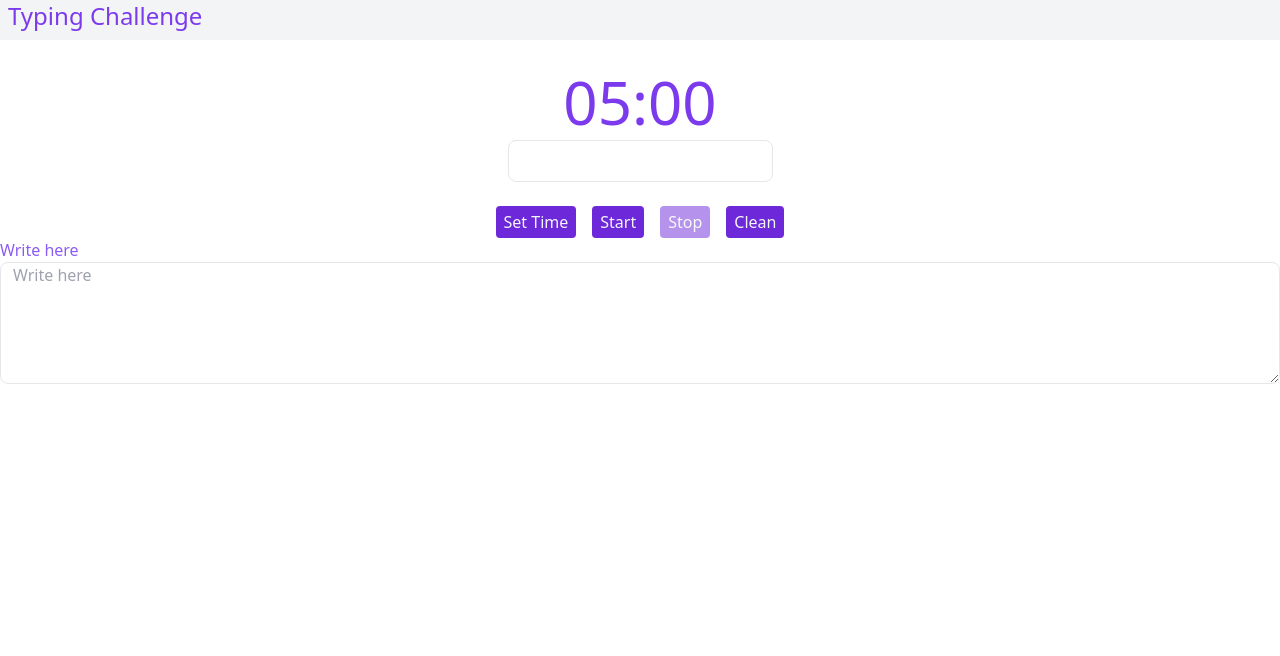
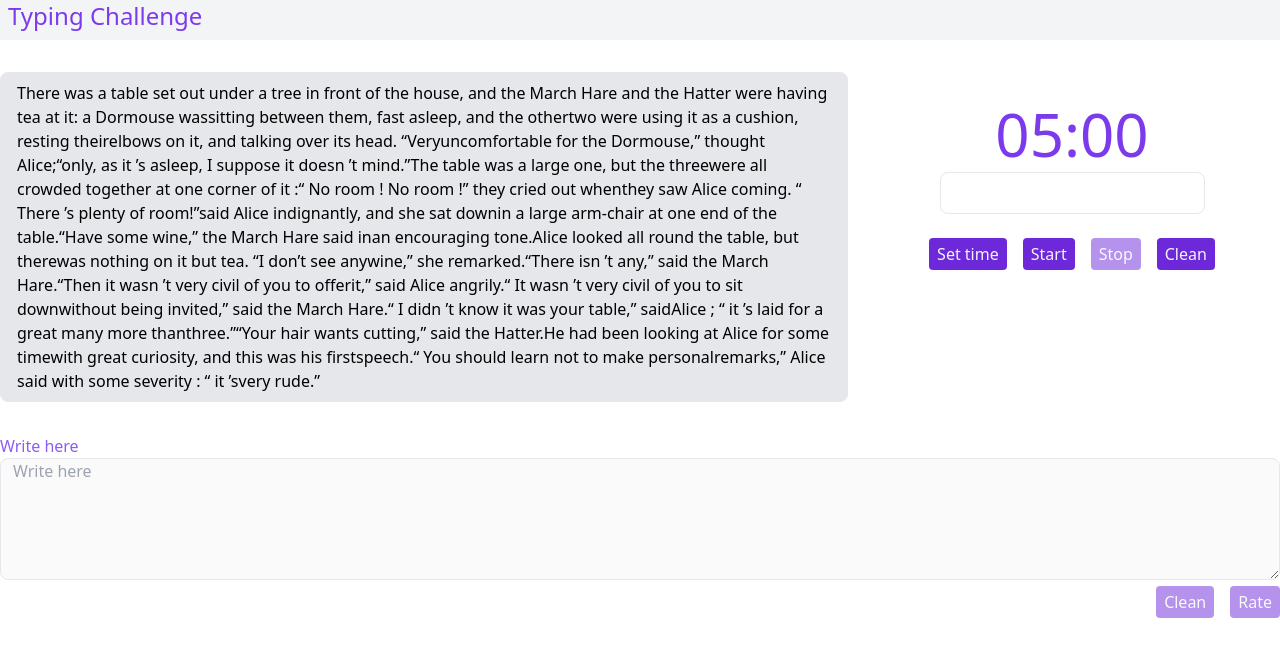
Before and after one commit to Rafael3226/typing-challenge, a React app: page / in a window 1280 px wide. Shown: the top 656 px of the page. Built offline with nearby package versions, Linux system fonts and the light colour scheme.

Commit message:
Text area value to store

```diff
--- a/src/App.jsx
+++ b/src/App.jsx
@@ -1,24 +1,62 @@
-import React from 'react';
+import React, { useState } from 'react';
 import './App.css';
 import NavBar from './components/NavBar.jsx';
 import TextArea from './components/forms/TextArea.jsx';
+import Paragraph from './components/forms/Paragraph.jsx';
 import Timer from './components/timer/Timer.jsx';
 import Container from './containers/Container.jsx';
+import { alice2 } from './assets/texts/text.js';
+import { useDispatch, useSelector } from 'react-redux';
+import { setText } from './redux/slices/counterSlice';
+import Button from './components/forms/Button.jsx';
 
 export function App() {
+  const { running, text } = useSelector((state) => state.counter);
+  const dispatch = useDispatch();
+
+  const handleText = (evt) => {
+    const { value: text } = evt.target;
+    dispatch(setText({ text }));
+  };
+  const handleClean = () => {
+    dispatch(setText({ text: '' }));
+  };
+  const handleRate = () => {};
   return (
     <>
       <NavBar />
       <Container>
-        <Timer />
+        <div className="grid grid-cols-3 gap-4 my-8">
+          <Paragraph
+            className="col-span-2 bg-gray-200 border rounded-lg"
+            text={alice2}
+          />
+          <Timer />
+        </div>
         <TextArea
           label="Write here"
           placeholder="Write here"
           rows={5}
           id="text-area"
-          value=""
-          onChange={() => {}}
+          value={text}
+          onChange={handleText}
+          disabled={!running}
+          selected={true}
         />
+        <div className="flex justify-end gap-4">
+          <Button
+            type="button"
+            value="Clean"
+            onClick={handleClean}
+            disabled={!text}
+          />
+          <Button
+            type="button"
+            value="Rate"
+            onClick={handleRate}
+            disabled={text === ''}
+          />
+        </div>
       </Container>
     </>
   );
--- /dev/null
+++ b/src/assets/texts/text.js
@@ -0,0 +1,2 @@
+export const alice1 = `“Why,” said the Dodo, “ the best way toexplain it is to do it.” (And as you might liketo try the thing yourself, some winter day, Iwill tell you how the Dodo managed it.)First it marked out a race-course, in a sortof circle, (“the exact shape doesn ’t matter,” itsaid,) and then all the party were placed alongthe course, here and there. There was no “One,two, three, and away,” but they began runningwhen they liked, and left off when they liked, sothat it was not easy to know when the race wasover. However, when they had been running halfan-hour or so, and were quite dry again, the Dodosuddenly called out, “The race is over!” and theyall crowded round it, panting, and asking, “Butwho has won ?”`;
+export const alice2 = `There was a table set out under a tree in front of the house, and the March Hare and the Hatter were having tea at it: a Dormouse wassitting between them, fast asleep, and the othertwo were using it as a cushion, resting theirelbows on it, and talking over its head. “Veryuncomfortable for the Dormouse,” thought Alice;“only, as it ’s asleep, I suppose it doesn ’t mind.”The table was a large one, but the threewere all crowded together at one corner of it :“ No room ! No room !” they cried out whenthey saw Alice coming. “ There ’s plenty of room!”said Alice indignantly, and she sat downin a large arm-chair at one end of the table.“Have some wine,” the March Hare said inan encouraging tone.Alice looked all round the table, but therewas nothing on it but tea. “I don’t see anywine,” she remarked.“There isn ’t any,” said the March Hare.“Then it wasn ’t very civil of you to offerit,” said Alice angrily.“ It wasn ’t very civil of you to sit downwithout being invited,” said the March Hare.“ I didn ’t know it was your table,” saidAlice ; “ it ’s laid for a great many more thanthree.”“Your hair wants cutting,” said the Hatter.He had been looking at Alice for some timewith great curiosity, and this was his firstspeech.“ You should learn not to make personalremarks,” Alice said with some severity : “ it ’svery rude.”`;
--- a/src/components/forms/Input.jsx
+++ b/src/components/forms/Input.jsx
@@ -5,6 +5,7 @@ function Input({
   className,
   maxLength,
   onChange,
+  disabled,
   value,
   label,
   name,
@@ -21,6 +22,7 @@ function Input({
         placeholder={placeholder}
         maxLength={maxLength}
         onChange={onChange}
+        disabled={disabled}
         value={value}
         name={name}
         type={type}
--- /dev/null
+++ b/src/components/forms/Paragraph.jsx
@@ -0,0 +1,11 @@
+import React from 'react';
+
+function Paragraph({ className, text }) {
+  return (
+    <div className={className}>
+      <p className="mx-4 my-2">{text}</p>
+    </div>
+  );
+}
+
+export default Paragraph;
--- a/src/components/forms/TextArea.jsx
+++ b/src/components/forms/TextArea.jsx
@@ -1,15 +1,18 @@
 import React from 'react';
 
 function TextArea({
+  placeholder,
+  className,
+  disabled,
   label,
-  placeholder,
+  value,
   rows,
   id,
-  value,
+
   onChange = () => {},
 }) {
   return (
-    <>
+    <div className={className}>
       {label && (
         <label className="text-purple-500 font-light" htmlFor="text-area">
           {label}
@@ -18,12 +21,13 @@ function TextArea({
       <textarea
         className="w-full px-3 text-gray-700 border rounded-lg focus:outline-none focus-within:border-purple-500"
         placeholder={placeholder}
+        onChange={onChange}
+        disabled={disabled}
+        value={value}
+        rows={rows}
         id={id}
-        rows={rows}
-        onChange={onChange}
-        value={value}
       />
-    </>
+    </div>
   );
 }
 
--- a/src/components/timer/Timer.jsx
+++ b/src/components/timer/Timer.jsx
@@ -3,10 +3,13 @@ import Button from '../forms/Button.jsx';
 import TimerClock from './TimerClock.jsx';
 import Input from '../forms/Input.jsx';
 import useTimer from '../../hooks/useTimer.js';
+import { timerStart, timerStop } from '../../redux/slices/counterSlice.js';
+import { useDispatch } from 'react-redux';
 
 function Timer() {
   const [state, setState] = useState({ input: '' });
   const [timer, tm] = useTimer(5);
+  const dispatch = useDispatch();
   const handleInput = (evt) => {
     const { value: input } = evt.target;
     if (60 >= input) {
@@ -23,8 +26,21 @@ function Timer() {
       return s;
     });
   };
+  const clean = () => {
+    tm.clean();
+  };
+  const start = () => {
+    setState((s) => ({ ...s, input: '' }));
+    tm.start();
+    dispatch(timerStart());
+  };
+  const stop = () => {
+    tm.stop();
+    dispatch(timerStop());
+  };
+
   return (
-    <div className="grid grid-cols-1">
+    <div>
       <div className="flex justify-center mt-8">
         <TimerClock minutes={timer.minutes} seconds={timer.seconds} />
       </div>
@@ -34,12 +50,13 @@ function Timer() {
           value={state.input}
           type="number"
           maxLength={2}
+          disabled={timer.running}
         />
       </div>
       <div className="flex justify-center gap-4">
         <Button
           type="button"
-          value="Set Time"
+          value="Set time"
           onClick={setTime}
           disabled={timer.running}
         />
@@ -47,21 +64,21 @@ function Timer() {
           className=""
           type="button"
           value="Start"
-          onClick={tm.start}
+          onClick={start}
           disabled={timer.running}
         />
         <Button
           className=""
           type="button"
           value="Stop"
-          onClick={tm.stop}
+          onClick={stop}
           disabled={!timer.running}
         />
         <Button
           className=""
           type="button"
           value="Clean"
-          onClick={tm.clean}
+          onClick={clean}
           disabled={timer.running}
         />
       </div>
--- a/src/redux/slices/counterSlice.js
+++ b/src/redux/slices/counterSlice.js
@@ -3,8 +3,8 @@ import { createSlice } from '@reduxjs/toolkit';
 export const counterSlice = createSlice({
   name: 'counter',
   initialState: {
+    running: false,
     text: '',
-    editable: '',
     writtenWords: 0,
     correctWords: 0,
     wrongWords: 0,
@@ -18,13 +18,17 @@ export const counterSlice = createSlice({
       state.correctWords = action.payload.correctWords;
       state.wrongWords = action.payload.wrongWords;
     },
-    setEditable: (state, action) => {
-      state.editable = action.payload.editable;
+    timerStart: (state) => {
+      state.running = true;
+    },
+    timerStop: (state) => {
+      state.running = false;
     },
   },
 });
 
 // Action creators are generated for each case reducer function
-export const { setText, setResults, setEditable } = counterSlice.actions;
+export const { setText, setResults, timerStart, timerStop } =
+  counterSlice.actions;
 
 export default counterSlice.reducer;
```
